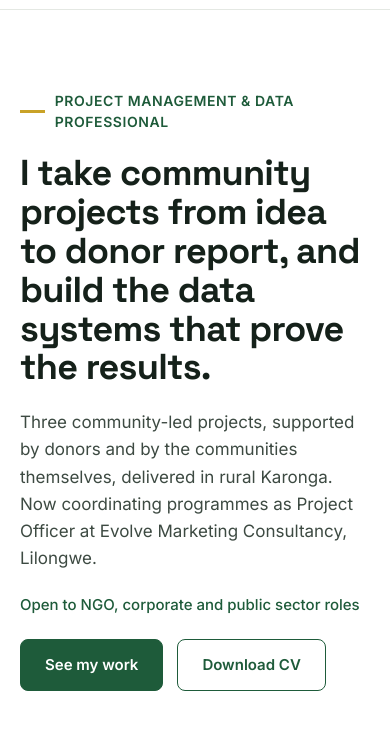
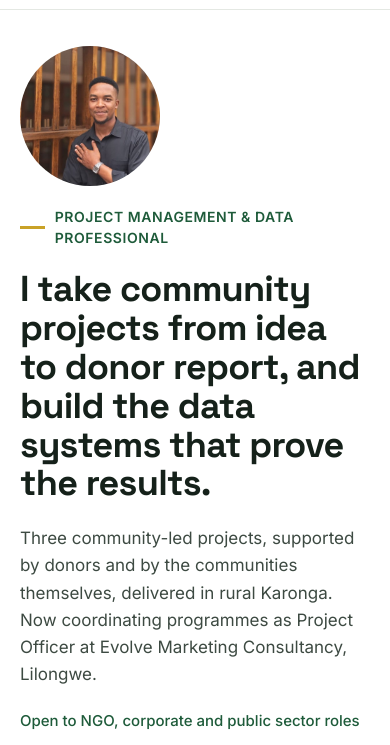
Before and after one commit to kafotokozagiven-svg/kafotokozagiven-svg.github.io, a plain HTML site: page index.html in a window 390 px wide. Shown: the part 59-804 px from the top of the page. Drawn offline with Linux system fonts and the light colour scheme.

Commit message:
Round photo on phones

```diff
--- a/styles.css
+++ b/styles.css
@@ -280,3 +280,11 @@ td.why { color: var(--text); }
   .body, .tl-item p { font-size: 16px; line-height: 1.6; }
   .stat .num { font-size: 32px; }
 }
+
+/* Phones: round headshot above the name */
+@media (max-width: 640px) {
+  .hero { gap: 20px; padding-top: 36px; }
+  .hero-photo { order: -1; flex: 0 0 auto; }
+  .hero-photo .photo.tall { width: 140px; height: 140px; aspect-ratio: 1 / 1; border-radius: 50%; }
+  .hero-photo .photo img { object-position: center 20%; }
+}
```
